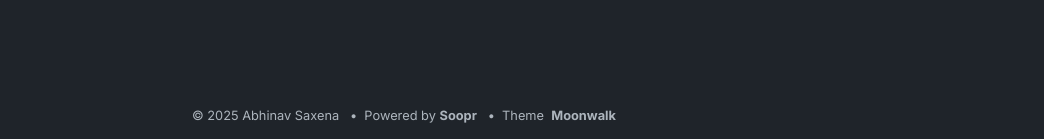
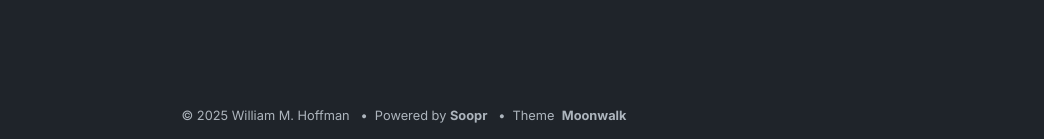
Before and after one commit to whoffmanHC/whoffmanHC.github.io, a Jekyll site: the page built from index.md, in a window 1280 px wide and 900 px high, scrolled down 991 px. Shown: the part 758-897 px from the top of the window, without its empty margins (236-1280 px from the left). Built offline with Jekyll 4.4.1, drawn with Linux system fonts in a browser that asks for light colours; some of the changed text lies outside the part shown.

Commit message:
Update _config.yml

```diff
--- a/_config.yml
+++ b/_config.yml
@@ -1,5 +1,5 @@
-title: William M. Hoffman — Portfolio
-author: Abhinav Saxena
+title: Portfolio
+author: William M. Hoffman
 url: https://www.abhinavsaxena.com/moonwalk # root address of the site
 description: > # description of the site (multiple lines allowed)
   Moonwalk is a fast and elegant Jekyll theme with a clean dark mode. It comes with horizontal list (for navbar and footer), card list (for portfolio), and a generic vertical list. It is very easy to modify in case you want to build over it - please see _layouts/home.html to do that.
```
